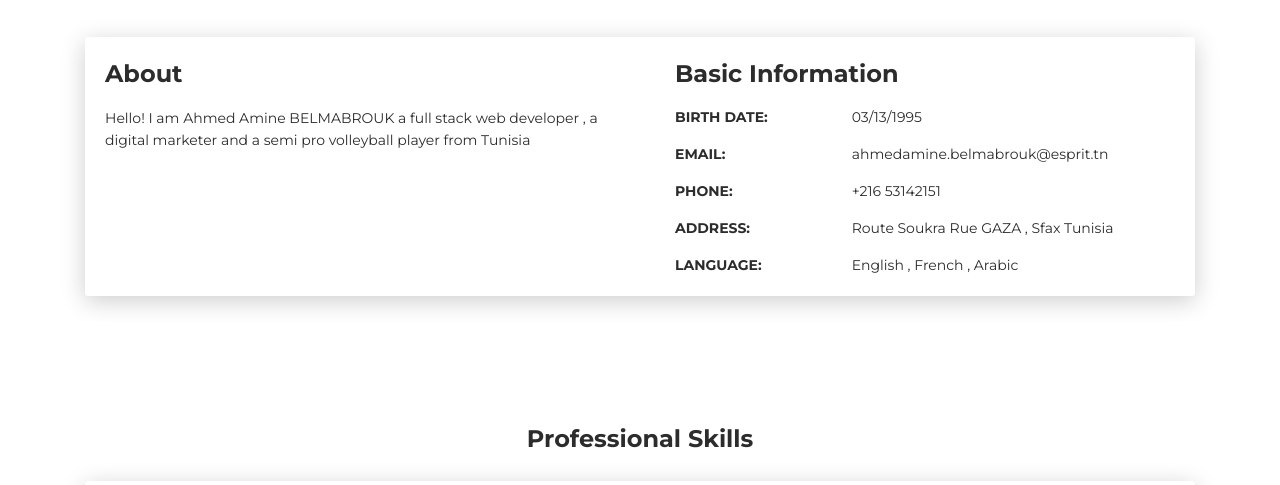
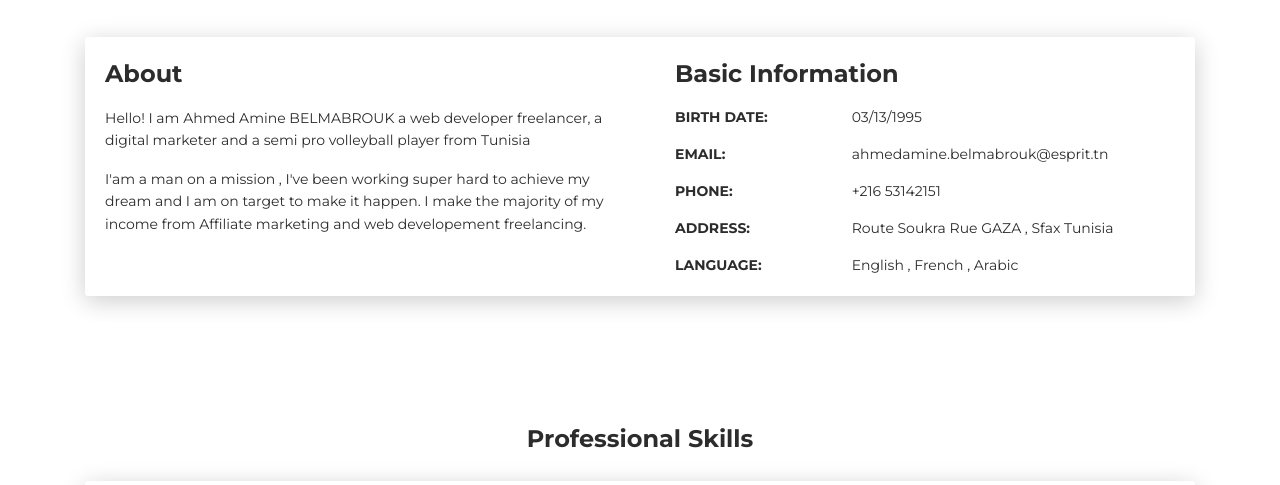
Before and after one commit to Belmabrouk/Ahmed-Amine-BELMABROUK, a plain HTML site: page index.html in a window 1280 px wide. Shown: the part 583-1068 px from the top of the page. Drawn offline with Linux system fonts and the light colour scheme.

Commit message:
Update index.html

```diff
--- a/index.html
+++ b/index.html
@@ -65,8 +65,9 @@
         <div class="col-lg-6 col-md-12">
           <div class="card-body">
             <div class="h4 mt-0 title">About</div>
-            <p>Hello!   I am Ahmed Amine BELMABROUK a full stack web developer , a digital marketer and a semi pro volleyball player from Tunisia</p>
-            <p>   </p>
+            <p>Hello!   I am Ahmed Amine BELMABROUK a web developer freelancer, a digital marketer and a semi pro volleyball player from Tunisia</p>
+            <p> I'am a man on a mission , I've been working super hard to achieve my dream and I am on target to make it happen. I make
+		  the majority of my income from Affiliate marketing and web developement freelancing. </p>
           </div>
         </div>
         <div class="col-lg-6 col-md-12">
```
